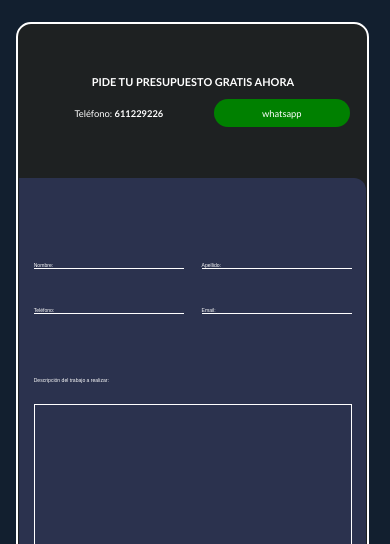
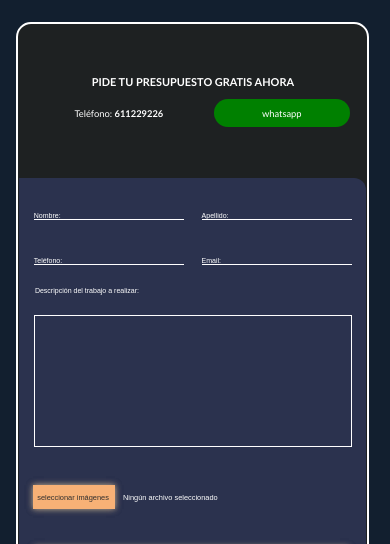
Before and after one commit to rafaeljuarezflores/reformas_egoavil, a plain HTML site: page index.html in a window 390 px wide. Shown: the part 556-1100 px from the top of the page. Drawn offline with Linux system fonts and the light colour scheme.

Commit message:
Update formulario.css

```diff
--- a/styles/formulario.css
+++ b/styles/formulario.css
@@ -171,8 +171,12 @@ article {
 
     #formulario{
         gap: 0.5vh;
-        padding: 8vh 2vw;
+        padding: 2vh 2vw;
         width: 95%;
+
+        *{
+            font-size: 1.9vw
+        }
     }
 
     #presupuesto{
@@ -201,6 +205,35 @@ article {
 
     }
 
+
+    #formulario div{
+
+        label{
+            font-size: 1.8vw;
+            width: 5vw;
+        }
+
+        *{
+            margin: 0 0.4vw 0 0;
+        }
+
+    }
+
+    #formulario input {
+        font-size: 1.8vw;
+        padding: 0 0.5vw 0 0.5vw;
+    }
+
+    #l_descripcion{
+        font-size: 1.8vw !important;
+        margin: 0 0 0 2vw;
+    }
+
+    #descripcion{
+        height: 15vh;
+        font-size: 1.8vw ;
+    }
+
     #image_s{
         grid-column: span 2 ;
         margin: 2vh 0 ;
@@ -215,11 +248,8 @@ article {
 
     #l_file{
         margin: 0 1vw 0 1.6vw;
+        width: 19vw;
     }
-
-    /* #file_error{
-        padding: 1vw;
-    } */
 
     #enviar{
         grid-column: span 2;
```
